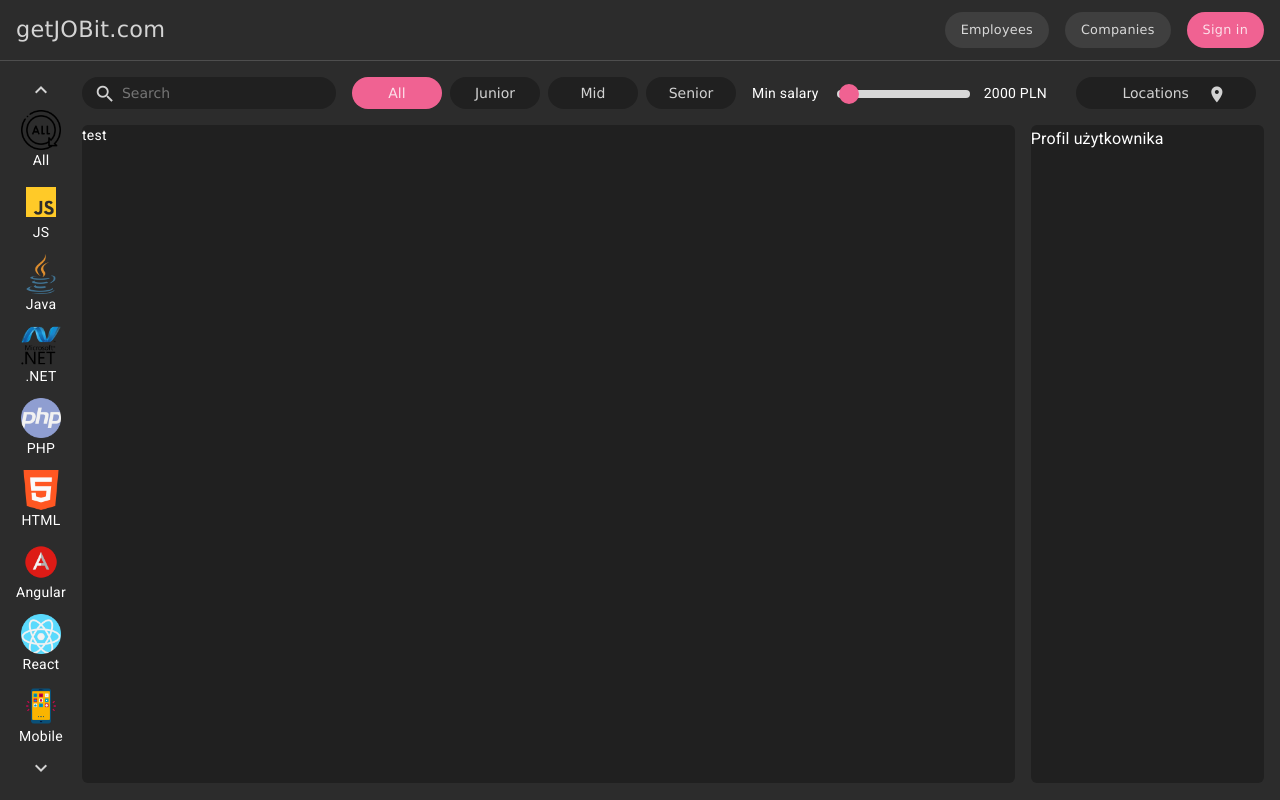
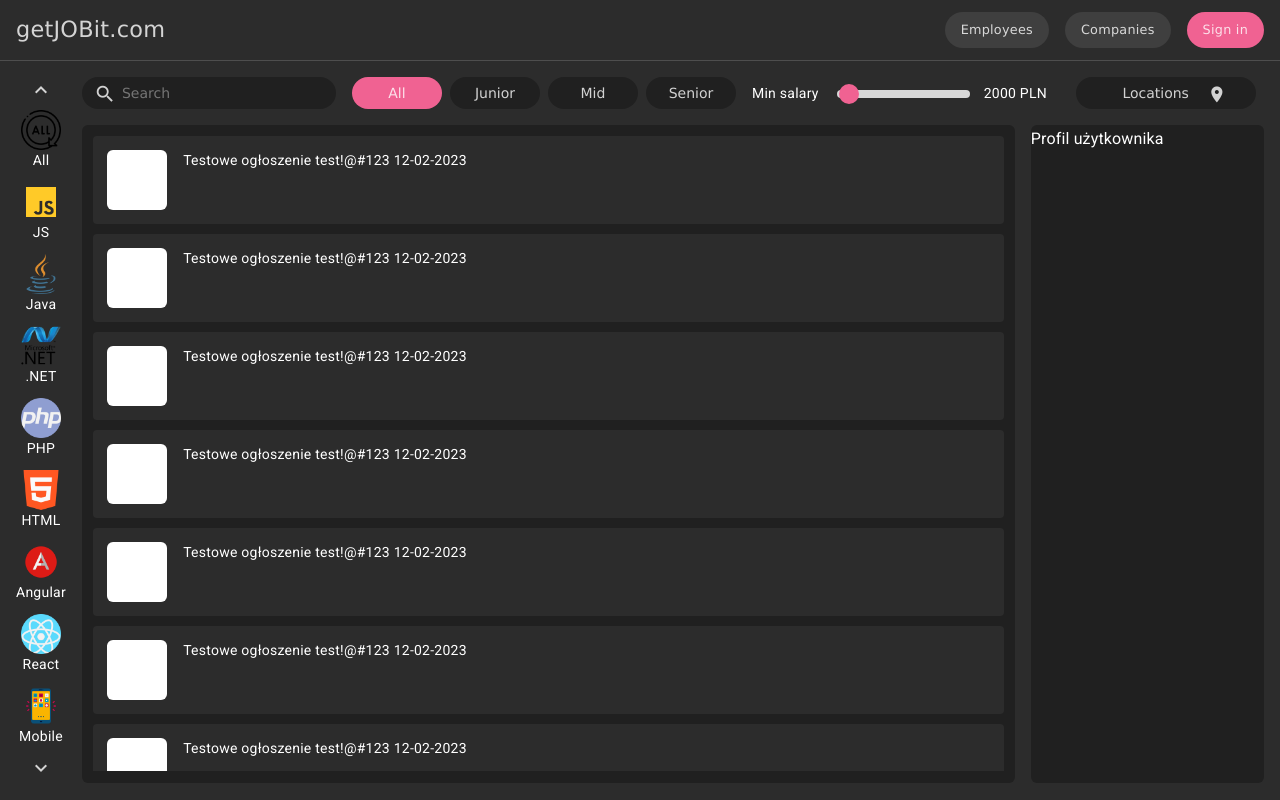
Before and after one commit to L3monPL/jobIT_front_end, an Angular app: page / in a window 1280 px wide. Built offline with nearby package versions, Linux system fonts and the light colour scheme.

Commit message:
changes add list

```diff
--- a/src/app/components/employees-selection/employees-selection.component.scss
+++ /dev/null
@@ -1,25 +0,0 @@
-.selection_container{
-    display: flex;
-    flex-direction: column;
-    width: 100%;
-}
-// .title_selection{
-//     background-color: #141414;
-//     width: fit-content;
-//     padding: 6px 14px;
-//     margin-top: 1rem;
-//     border-top-right-radius: 6px;
-//     border-top-left-radius: 6px;
-//     color: rgba(255, 255, 255, 0.8);
-//     font-family: Verdana, Geneva, sans-serif;
-//     cursor: pointer;
-// }
-.main_content{
-    margin-top: 1rem;
-    height: calc(100vh - 8.9rem);
-    background-color: #202020;
-    border-bottom-left-radius: 6px;
-    border-bottom-right-radius: 6px;
-    border-top-right-radius: 6px;
-    border-top-left-radius: 6px;
-}
--- a/src/app/components/list-content/list-content.component.html
+++ b/src/app/components/list-content/list-content.component.html
@@ -1,8 +1,11 @@
-<div class="selection_container">
-    <!-- <div class="title_selection">
-        Employees
-    </div> -->
+<!-- <div class="selection_container"> -->
     <div class="main_content">
-        test
+        <div class="item_card_list">
+            <div *ngFor="let item of itemList" class="item_card">
+                <div class="image"></div>
+                {{item.title}}
+                {{item.date}}
+            </div>
+        </div>
     </div>
-</div>
+<!-- </div> -->
--- a/src/app/components/list-content/list-content.component.scss
+++ b/src/app/components/list-content/list-content.component.scss
@@ -15,6 +15,7 @@
 //     cursor: pointer;
 // }
 .main_content{
+    display: flex;
     margin-top: 1rem;
     height: calc(100vh - 8.9rem);
     background-color: #202020;
@@ -23,3 +24,33 @@
     border-top-right-radius: 6px;
     border-top-left-radius: 6px;
 }
+.item_card_list{
+    display: flex;
+    flex-direction: column;
+    row-gap: 10px;
+    margin: 0.7rem;
+    width: 100%;
+    overflow-y: auto;
+}
+.item_card_list::-webkit-scrollbar {
+    display: none;
+}
+
+.item_card_list {
+    -ms-overflow-style: none;
+    scrollbar-width: none;
+ }
+.item_card{
+    display: flex;
+    flex-direction: row;
+    column-gap: 1rem;
+    background-color: #2c2c2c;
+    border-radius: 4px;
+    padding: 14px;
+}
+.image{
+    width: 60px;
+    height: 60px;
+    background-color: #fff;
+    border-radius: 6px;
+}
--- a/src/app/components/list-content/list-content.component.ts
+++ b/src/app/components/list-content/list-content.component.ts
@@ -7,4 +7,98 @@ import { Component } from '@angular/core';
 })
 export class ListContentComponent {
 
+  itemList = [
+    {
+      title: 'Testowe ogłoszenie test!@#123',
+      date: '12-02-2023',
+      salary: '6000 zł - 9500 zł',
+      company: 'AVG Systems',
+      remote: true,
+      locations: ['warszawa, poznań, katowice'],
+      stack: ['Angular', 'Node.js', 'RxJS']
+    },
+    {
+      title: 'Testowe ogłoszenie test!@#123',
+      date: '12-02-2023',
+      salary: '6000 zł - 9500 zł',
+      company: 'AVG Systems',
+      remote: true,
+      locations: ['warszawa, poznań, katowice'],
+      stack: ['Angular', 'Node.js', 'RxJS']
+    },
+    {
+      title: 'Testowe ogłoszenie test!@#123',
+      date: '12-02-2023',
+      salary: '6000 zł - 9500 zł',
+      company: 'AVG Systems',
+      remote: true,
+      locations: ['warszawa, poznań, katowice'],
+      stack: ['Angular', 'Node.js', 'RxJS']
+    },
+    {
+      title: 'Testowe ogłoszenie test!@#123',
+      date: '12-02-2023',
+      salary: '6000 zł - 9500 zł',
+      company: 'AVG Systems',
+      remote: true,
+      locations: ['warszawa, poznań, katowice'],
+      stack: ['Angular', 'Node.js', 'RxJS']
+    },
+    {
+      title: 'Testowe ogłoszenie test!@#123',
+      date: '12-02-2023',
+      salary: '6000 zł - 9500 zł',
+      company: 'AVG Systems',
+      remote: true,
+      locations: ['warszawa, poznań, katowice'],
+      stack: ['Angular', 'Node.js', 'RxJS']
+    },
+    {
+      title: 'Testowe ogłoszenie test!@#123',
+      date: '12-02-2023',
+      salary: '6000 zł - 9500 zł',
+      company: 'AVG Systems',
+      remote: true,
+      locations: ['warszawa, poznań, katowice'],
+      stack: ['Angular', 'Node.js', 'RxJS']
+    },
+    {
+      title: 'Testowe ogłoszenie test!@#123',
+      date: '12-02-2023',
+      salary: '6000 zł - 9500 zł',
+      company: 'AVG Systems',
+      remote: true,
+      locations: ['warszawa, poznań, katowice'],
+      stack: ['Angular', 'Node.js', 'RxJS']
+    },
+    {
+      title: 'Testowe ogłoszenie test!@#123',
+      date: '12-02-2023',
+      salary: '6000 zł - 9500 zł',
+      company: 'AVG Systems',
+      remote: true,
+      locations: ['warszawa, poznań, katowice'],
+      stack: ['Angular', 'Node.js', 'RxJS']
+    },
+    {
+      title: 'Testowe ogłoszenie test!@#123',
+      date: '12-02-2023',
+      salary: '6000 zł - 9500 zł',
+      company: 'AVG Systems',
+      remote: true,
+      locations: ['warszawa, poznań, katowice'],
+      stack: ['Angular', 'Node.js', 'RxJS']
+    },
+    {
+      title: 'Testowe ogłoszenie test!@#123',
+      date: '12-02-2023',
+      salary: '6000 zł - 9500 zł',
+      company: 'AVG Systems',
+      remote: true,
+      locations: ['warszawa, poznań, katowice'],
+      stack: ['Angular', 'Node.js', 'RxJS']
+    },
+
+  ]
+
 }
--- a/src/app/components/main-content/main-content.module.ts
+++ b/src/app/components/main-content/main-content.module.ts
@@ -2,7 +2,6 @@ import { NgModule } from '@angular/core';
 import { CommonModule } from '@angular/common';
 import { MainContentComponent } from './main-content.component';
 import { GlobalSearchModule } from '../global-search/global-search.module';
-import { EmployeesSelectionModule } from '../employees-selection/employees-selection.module';
 import { ListContentModule } from '../list-content/list-content.module';
 
 
```
Also changed, not shown: src/app/components/employees-selection/employees-selection.component.html (deleted, +0 -8 lines), src/app/components/employees-selection/employees-selection.component.ts (deleted, +0 -10 lines), src/app/components/employees-selection/employees-selection.module.ts (deleted, +0 -18 lines).
